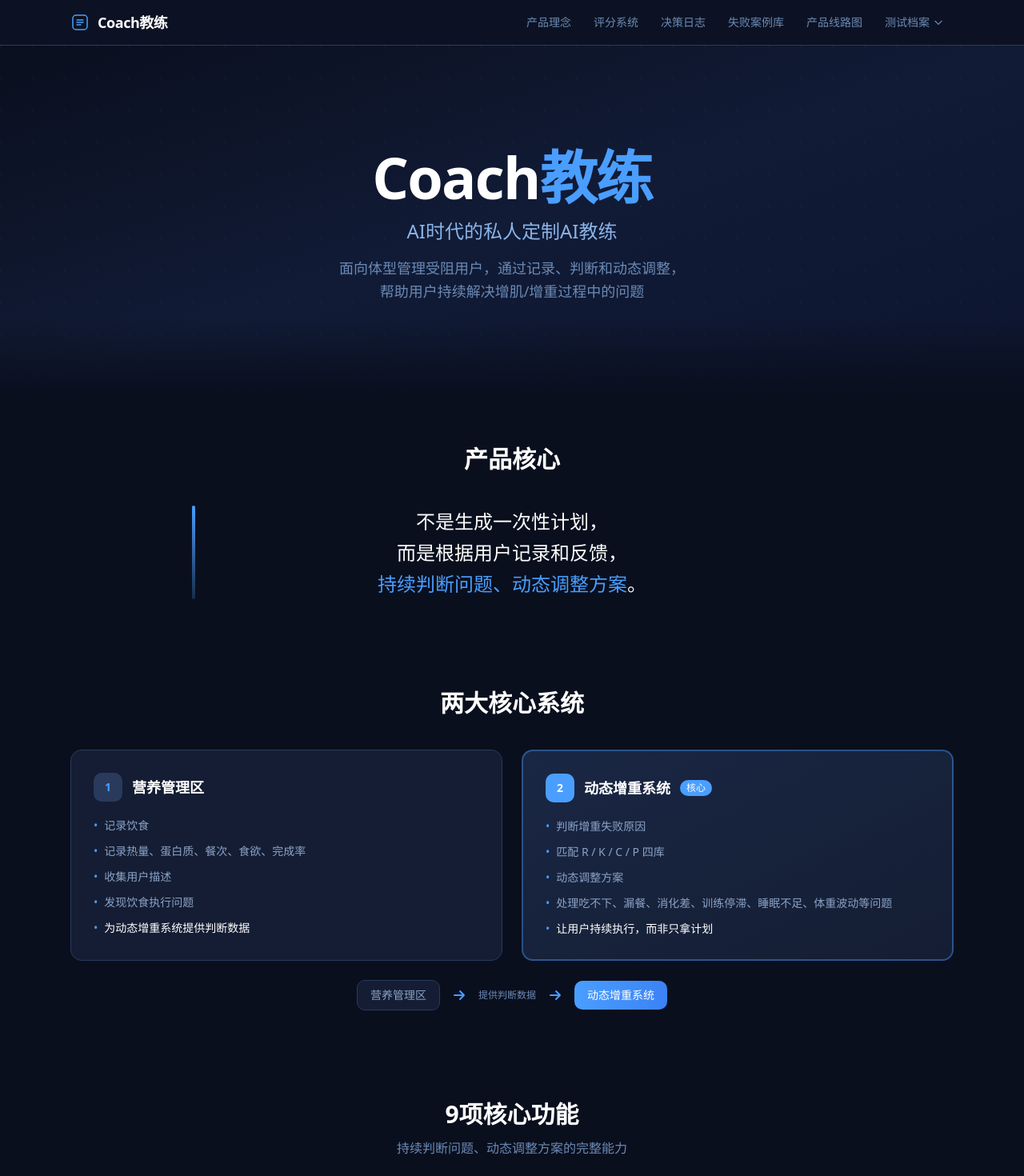
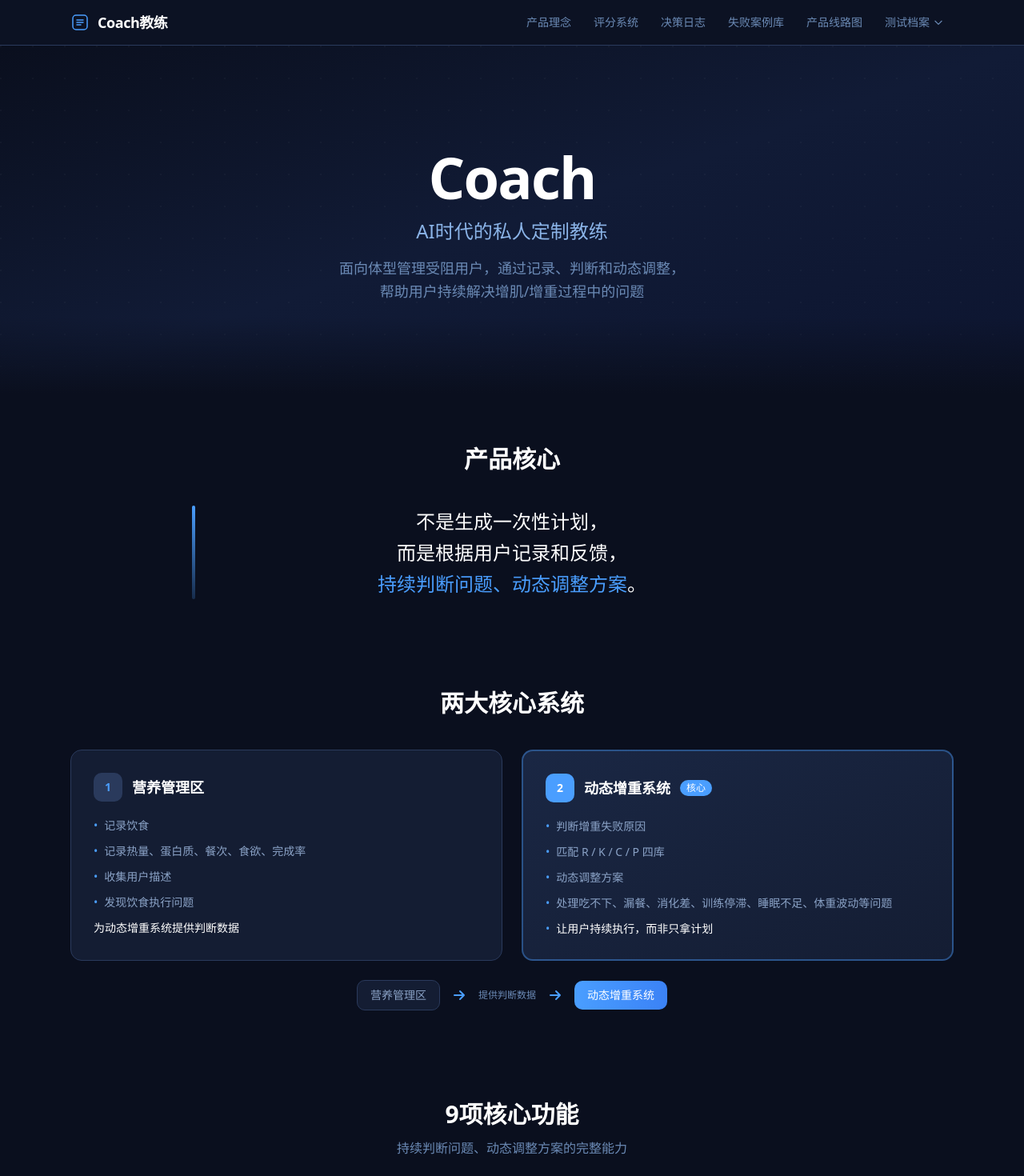
Before and after one commit to NAN-NA123/coach-test-archive, a Next.js app: page / in a window 1280 px wide. Shown: the top 1470 px of the page at 80% size. Built offline with nearby package versions, Linux system fonts and the light colour scheme.

Commit message:
Update homepage hero copy

```diff
--- a/src/app/page.tsx
+++ b/src/app/page.tsx
@@ -76,10 +76,10 @@ export default function LandingPage() {
         <div className="relative max-w-6xl mx-auto px-4 sm:px-6 pt-20 pb-20 sm:pt-32 sm:pb-28">
           <div className="text-center">
             <h1 className="text-5xl sm:text-7xl font-bold text-white tracking-tight mb-4">
-              Coach<span className="text-[#4a9eff]">教练</span>
+              Coach
             </h1>
             <p className="text-xl sm:text-2xl text-[#8bb4e8] font-medium mb-4">
-              AI时代的私人定制AI教练
+              AI时代的私人定制教练
             </p>
             <p className="text-base sm:text-lg text-[#6b8ab5] max-w-2xl mx-auto leading-relaxed">
               面向体型管理受阻用户，通过记录、判断和动态调整，<br className="hidden sm:block" />
@@ -126,7 +126,7 @@ export default function LandingPage() {
               <li className="flex gap-2"><span className="text-[#4a9eff] shrink-0">•</span><span>记录热量、蛋白质、餐次、食欲、完成率</span></li>
               <li className="flex gap-2"><span className="text-[#4a9eff] shrink-0">•</span><span>收集用户描述</span></li>
               <li className="flex gap-2"><span className="text-[#4a9eff] shrink-0">•</span><span>发现饮食执行问题</span></li>
-              <li className="flex gap-2"><span className="text-[#4a9eff] shrink-0">•</span><span className="font-medium text-white">为动态增重系统提供判断数据</span></li>
+              <li className="flex gap-2"><span className="font-medium text-white">为动态增重系统提供判断数据</span></li>
             </ul>
           </div>
 
```
